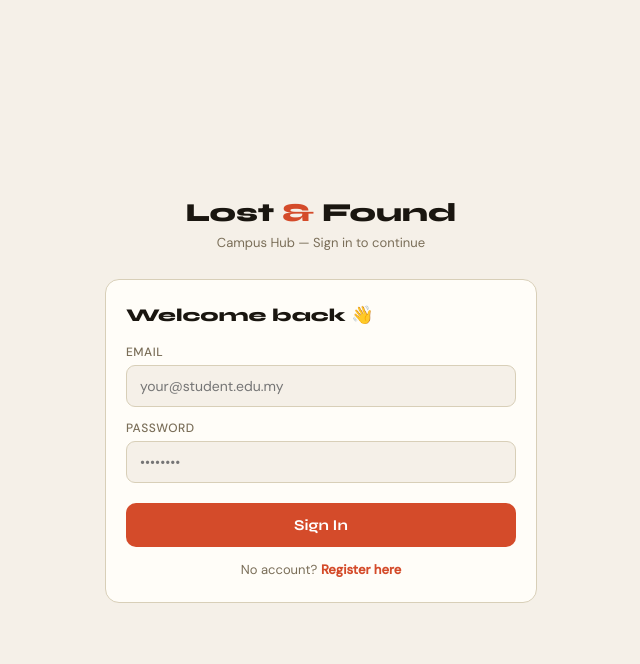
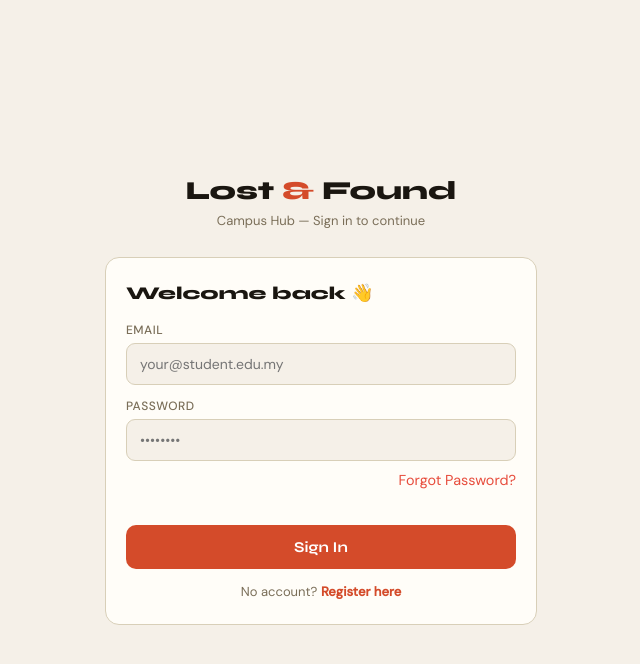
Before and after one commit to shynayip/Lost-and-Found-, a PHP site: page /login.php in a window 1280 px wide. Shown: the top 664 px of the page, without its empty margins (319-959 px from the left). Run offline with PHP 8.4, Linux system fonts and the light colour scheme.

Commit message:
Update for login.php

```diff
--- a/pages/login.php
+++ b/pages/login.php
@@ -43,14 +43,23 @@ if ($_SERVER['REQUEST_METHOD'] === 'POST') {
     <?php if ($error): ?>
       <div class="auth-error show"><?= htmlspecialchars($error) ?></div>
     <?php endif; ?>
+
     <form method="POST" action="login.php">
       <label>Email</label>
       <input type="email" name="email" placeholder="your@student.edu.my"
              value="<?= htmlspecialchars($_POST['email'] ?? '') ?>" required>
+
       <label>Password</label>
       <input type="password" name="password" placeholder="••••••••" required>
+
+      <!-- Forgot Password Link -->
+      <div class="forgot-password">
+        <a href="forgot_password.php">Forgot Password?</a>
+      </div>
+
       <button type="submit" class="auth-btn">Sign In</button>
     </form>
+
     <div class="auth-link">
       No account? <a href="register.php">Register here</a>
     </div>
```
